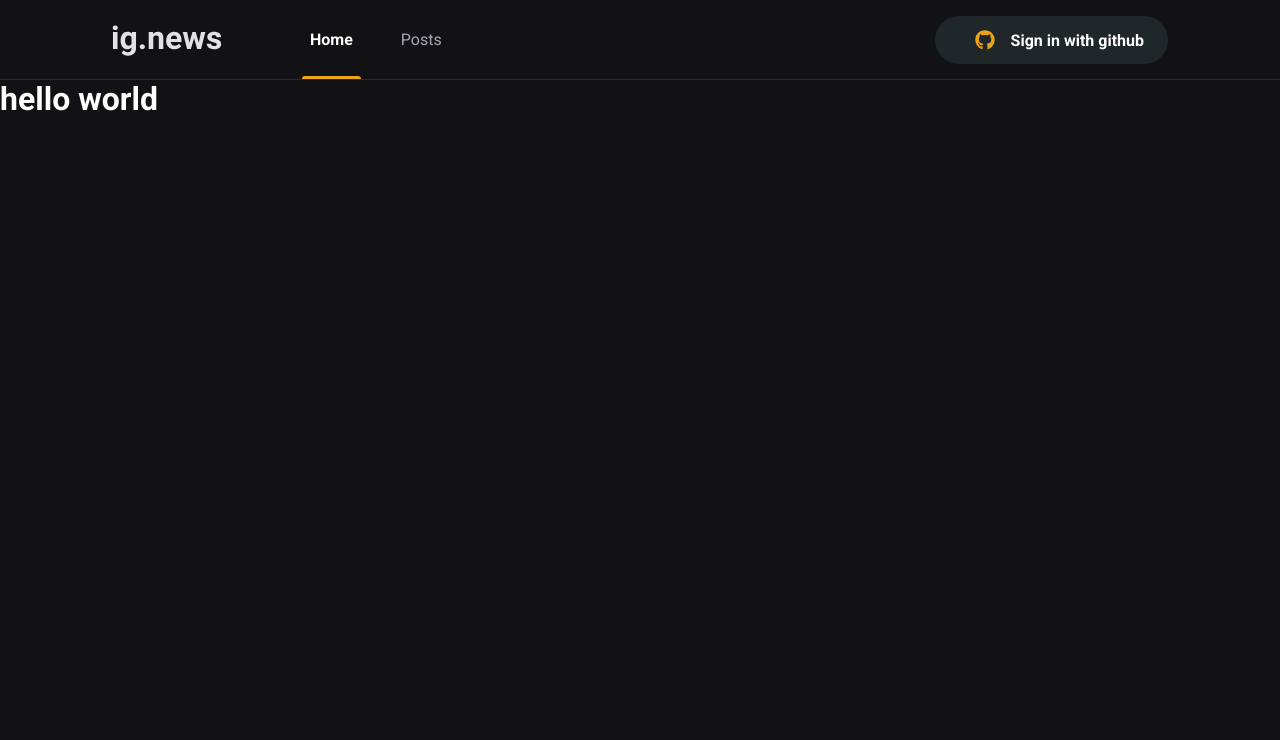
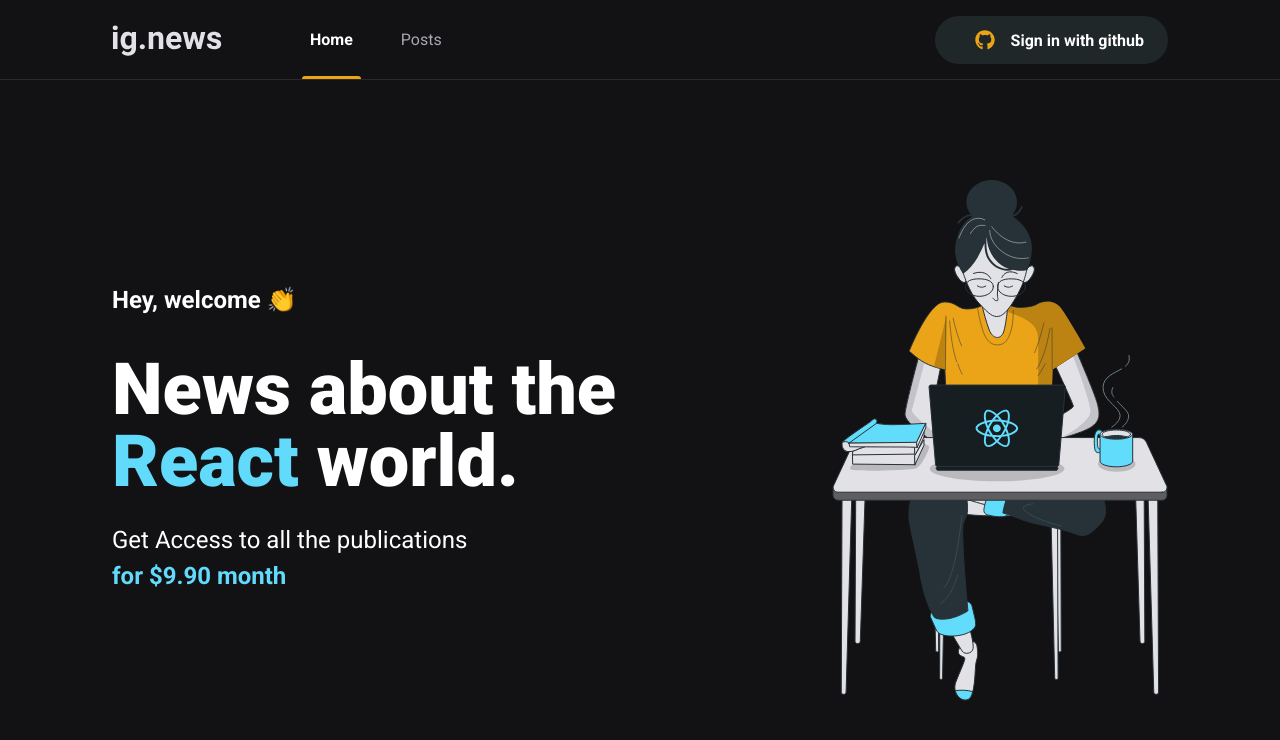
Before and after one commit to andredelima92/ignews, a Next.js app: page / in a window 1280 px wide. Shown: the top 740 px of the page. Built offline with nearby package versions, Linux system fonts and the light colour scheme.

Commit message:
Home styles

```diff
--- /dev/null
+++ b/src/pages/home.module.scss
@@ -0,0 +1,41 @@
+.contentContainer {
+  max-width: 1120px;
+  margin: 0 auto;
+  padding: 0 2rem;
+  height: calc(100vh - 5rem);
+
+  display: flex;
+  align-items: center;
+  justify-content: space-between;
+}
+
+.hero {
+  max-width: 600px;
+
+  > span {
+    font-size: 1.5rem;
+    font-weight: bold;
+  }
+
+  h1 {
+    font-size: 4.5rem;
+    line-height: 4.5rem;
+    font-weight: 900;
+    margin-top: 2.5rem;
+
+    span {
+      color: var(--cyan-500);
+    }
+  }
+
+  p {
+    font-size: 1.5rem;
+    line-height: 2.25rem;
+    margin-top: 1.5rem;
+
+    span {
+      color: var(--cyan-500);
+      font-weight: bold;
+    }
+  }
+}
--- a/src/pages/index.tsx
+++ b/src/pages/index.tsx
@@ -1,15 +1,28 @@
 import type { NextPage } from "next";
 import Head from "next/head";
+
+import styles from "./home.module.scss";
 
 const Home: NextPage = () => {
   return (
     <>
       <Head>
-        <title>Inicio | ig.news</title>
+        <title>Home | ig.news</title>
       </Head>
-      <h1>
-        hello <span>world</span>
-      </h1>
+      <main className={styles.contentContainer}>
+        <section className={styles.hero}>
+          <span>Hey, welcome 👏</span>
+          <h1>
+            News about the <span>React</span> world.
+          </h1>
+          <p>
+            Get Access to all the publications <br />
+            <span>for $9.90 month</span>
+          </p>
+        </section>
+
+        <img src="/images/avatar.svg" alt="Girl coding" />
+      </main>
     </>
   );
 };
```
